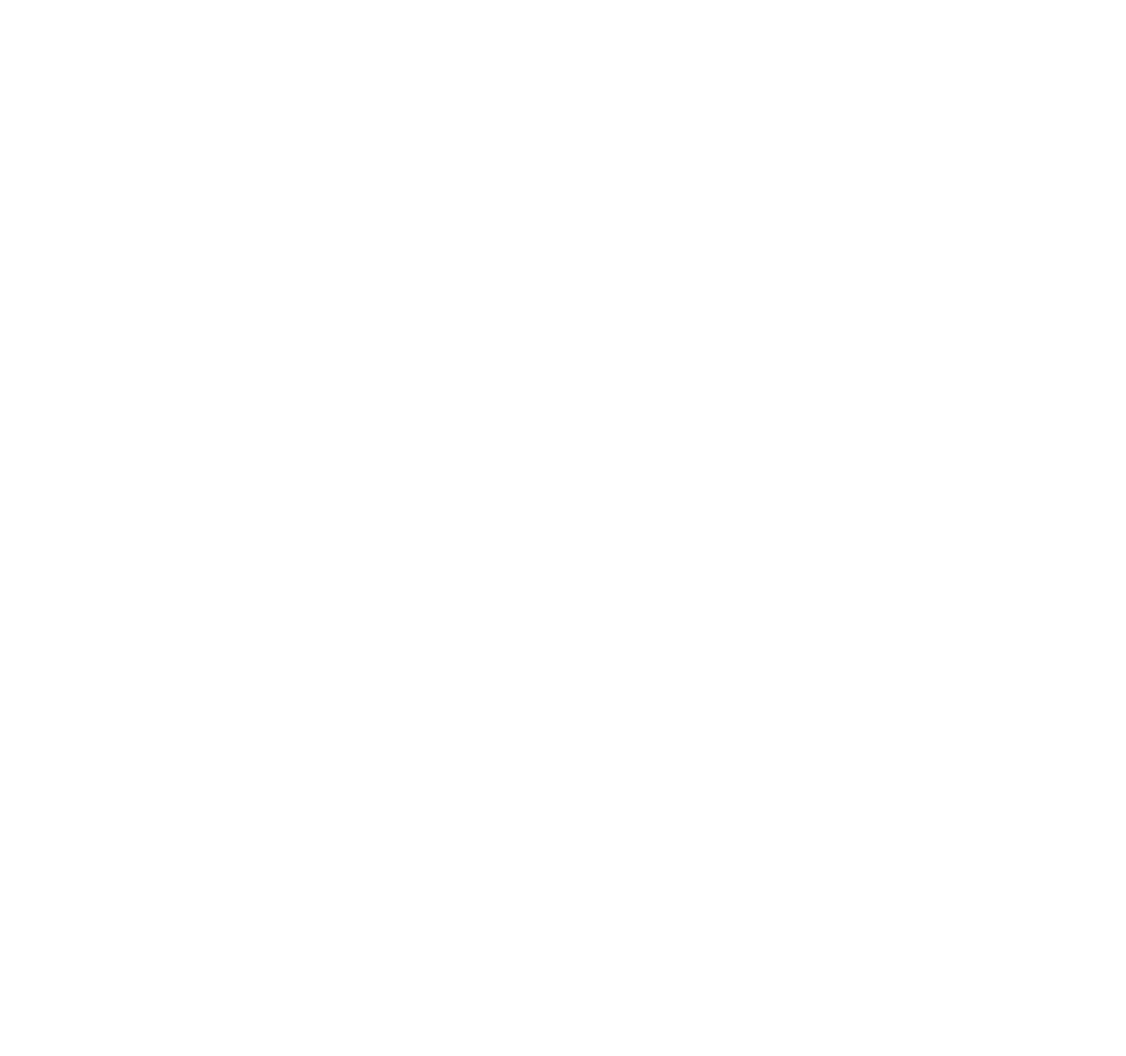
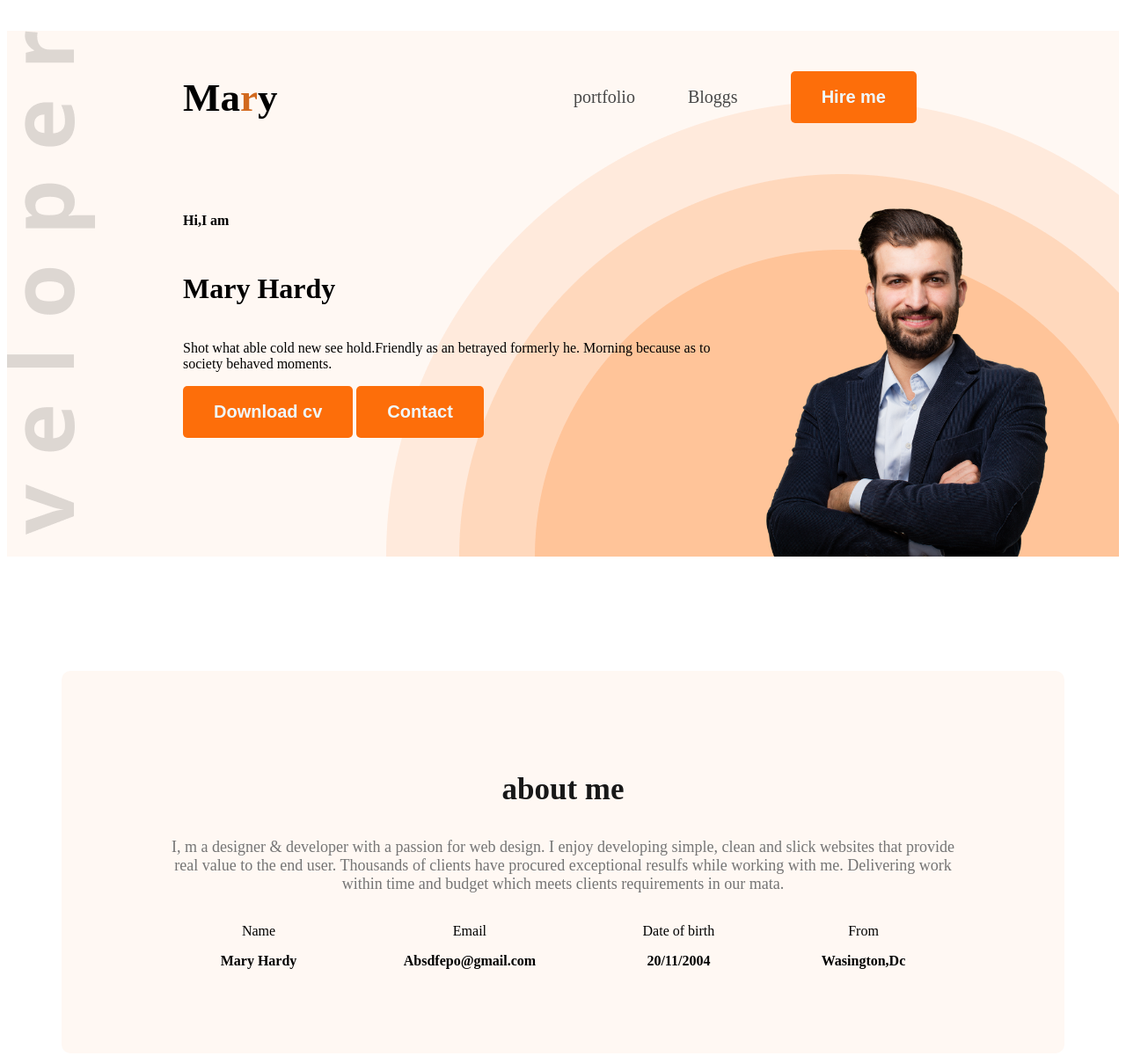
Before and after one commit to Shamimul7907/web-dev-portfolio, a plain HTML site: page index.html in a window 1280 px wide. Shown: the whole page at 88% size. Before the commit the page ends 800 px from the top, so only its background shows below. Drawn offline with Linux system fonts and the light colour scheme.

Commit message:
added banner,about and so many

```diff
--- a/index.html
+++ b/index.html
@@ -1,22 +1,74 @@
 <!DOCTYPE html>
 <html lang="en">
+
 <head>
     <meta charset="UTF-8">
     <meta name="viewport" content="width=device-width, initial-scale=1.0">
+    <link rel="preconnect" href="https://fonts.googleapis.com">
+    <link rel="preconnect" href="https://fonts.gstatic.com" crossorigin>
+    <link
+        href="https://fonts.googleapis.com/css2?family=Open+Sans:ital,wght@0,300..800;1,300..800&family=Plus+Jakarta+Sans:ital,wght@0,200..800;1,200..800&family=Poppins:ital,wght@0,100;0,200;0,300;0,400;0,500;0,600;0,700;0,800;0,900;1,100;1,200;1,300;1,400;1,500;1,600;1,700;1,800;1,900&display=swap"
+        rel="stylesheet">
+    <link rel="stylesheet" href="style/portfolio.css">
     <title>Web developer portfolio</title>
 </head>
+
 <body>
-    <header>
+    <header class="secondary-bg">
+        <nav>
+            <h2 class="nav-tittle">Ma<span>r</span>y</h2>
+            <ul>
+                <li class="dark-2"><a href=""></a>portfolio</li>
+                <li class="dark-2"><a href=""></a>Bloggs</li>
+                <li><a href=""></a><button class="btn-primary">Hire me</button></li>
+            </ul>
 
+        </nav>
+        <div class="banner">
+            <div class="banner-content">
+                <h4 class="banner-greetings">Hi,I am</h4>
+                <h1 class="banner-tittle">Mary Hardy</h1>
+                <p class="banner-description">Shot what able cold new see hold.Friendly as an betrayed formerly he.
+                    Morning because as to society behaved moments.</p>
+                <button class="btn-primary">Download cv</button>
+                <button class="btn-primary">Contact</button>
+            </div>
+            <img class="banner-img" src="images/hardy.png" alt="">
 
+        </div>
     </header>
     <main>
+        <section class="about secondary-bg">
+            <h3 class="section-tittle">about me</h3>
+            <p class="section-description">I, m a designer & developer with a passion for web design. I enjoy developing
+                simple, clean and slick websites that provide real value to the end user. Thousands of clients have
+                procured exceptional resulfs while working with me. Delivering work within time and budget which meets
+                clients requirements in our mata.</p>
 
-
+            <div class="about-items">
+                <div class="about-item">
+                    <p class="item-title">Name</p>
+                    <p class="item-description">Mary Hardy</p>
+                </div>
+                <div class="about-item">
+                    <p class="item-title">Email</p>
+                    <p class="item-description">Absdfepo@gmail.com</p>
+                </div>
+                <div class="about-item">
+                    <p class="item-title">Date of birth</p>
+                    <p class="item-description">20/11/2004</p>
+                </div>
+                <div class="about-item">
+                    <p class="item-title">From</p>
+                    <p class="item-description">Wasington,Dc</p>
+                </div>
+            </div>
+        </section>
     </main>
     <footer>
 
 
     </footer>
 </body>
+
 </html>
--- /dev/null
+++ b/style/portfolio.css
@@ -0,0 +1,100 @@
+
+.plus-jakarta-sans-normal{
+  font-family: "Plus Jakarta Sans", sans-serif;
+  font-optical-sizing: auto;
+  font-weight: <weight>;
+  font-style: normal;
+}
+header{
+    background-image:url(../images/developer.png),url(../images/header_bg.png);
+    background-repeat: no-repeat;
+    background-position:top left,bottom right;
+
+
+}
+nav{
+    display: flex;
+    align-items: center;
+    justify-content: space-between;
+    margin:35px 200px
+}
+.nav-tittle{
+    font-size: 45px;
+    font-weight: 800;
+}
+nav span{
+    color: chocolate;
+}
+nav ul li{
+    list-style: none;
+    margin: 30px;
+    align-items: center;
+    display: flex;
+    font-size: 20px;
+
+}
+.dark-2{
+    color: #474747;
+}
+nav ul{
+    display: flex;
+}
+.btn-primary{
+
+    background-color: #FD6E0A;
+    font-weight: bold;
+    font-size: 20px;
+    border-radius: 5px;
+    color:aliceblue;
+    border: none;
+    padding: 18px 35px;
+}
+.btn-primary:hover{
+    cursor: pointer;
+}
+.banner-img{
+        max-width:685px;
+        height: 412px;
+        margin-right: 40px;
+}
+.banner{
+    display: flex;
+    justify-content: space-between;
+    margin:0 35px 0 200px;
+}
+.banner-greetings{
+    margin-bottom: 50px;
+}
+.banner-tittle{
+    margin-bottom: 40px;
+}
+.section-tittle{
+    font-size: 35px;
+    font-weight: bold;
+    color: #181818;
+}
+.section-description{
+    font-size: 18px;
+    color:#757575
+}
+.secondary-bg{
+    background-color: #FFF8F3;
+
+}
+main{
+    max-width: 1140px;
+    margin: 0 auto;
+}
+.about{
+    border-radius: 10px;
+    padding: 80px 120px;
+    text-align: center;
+    margin-top: 130px;
+}
+.about-items{
+    display: flex;
+    justify-content: space-around;
+}
+.item-description{
+    font-weight:700 ;
+}
```
